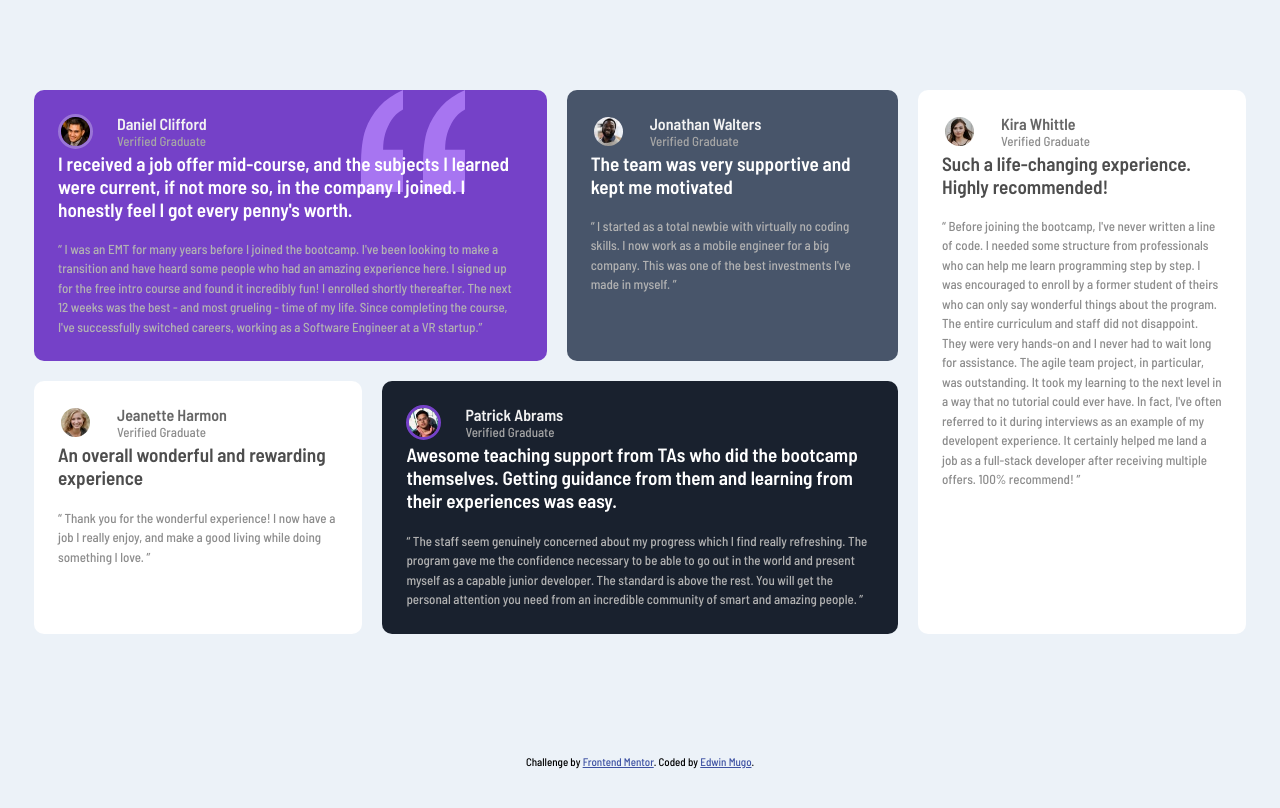
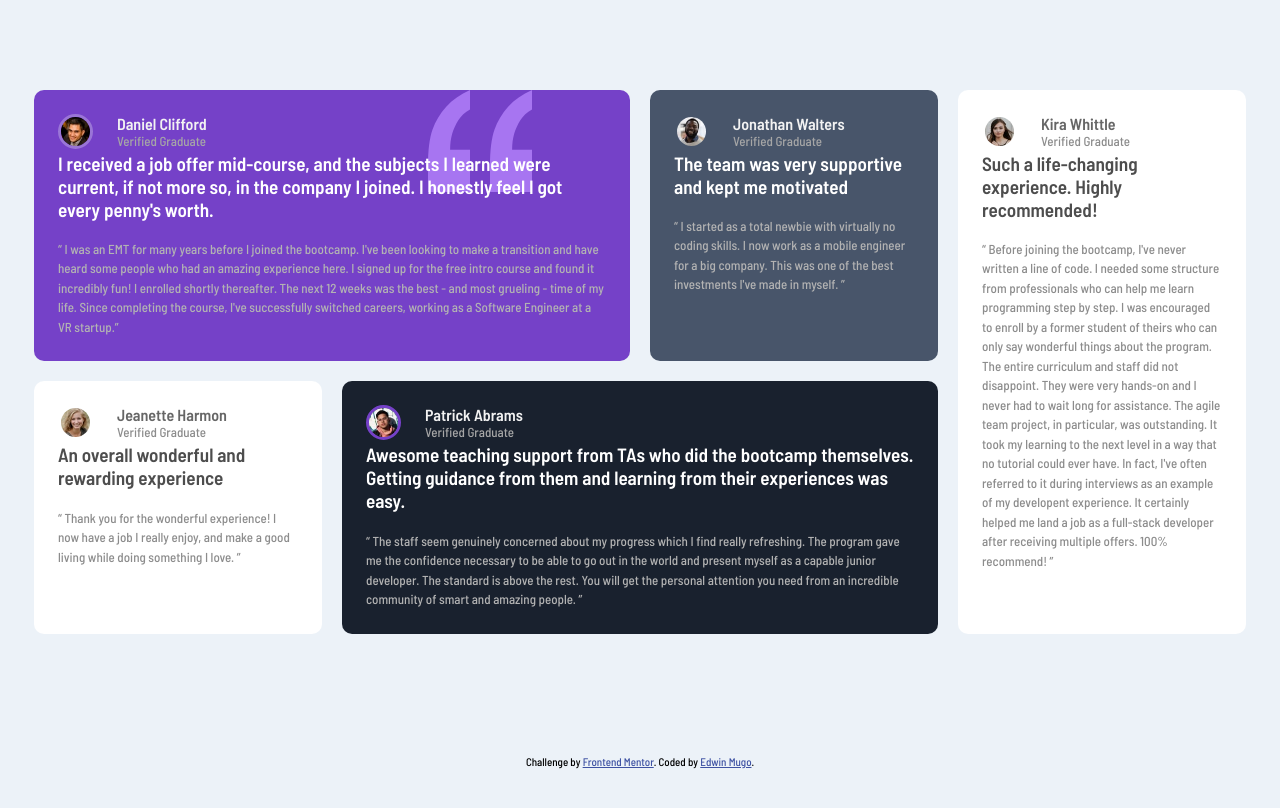
Before and after one commit to EdwinMugo/testimonials-grid-section-main, a plain HTML site: page index.html in a window 1280 px wide. Drawn offline with Linux system fonts and the light colour scheme.

Commit message:
changes in template-columns

```diff
--- a/style.css
+++ b/style.css
@@ -117,9 +117,10 @@ body{
     color: hsl(0, 0%, 30%);
 }
 
- @media screen and (min-width: 850px){
+ @media screen and (min-width: 760px){
     .container {
         display: grid;
+        grid-template-columns: repeat(4, 1fr);
         place-content: center;
         grid-template-areas:
         "one one two five"
```
